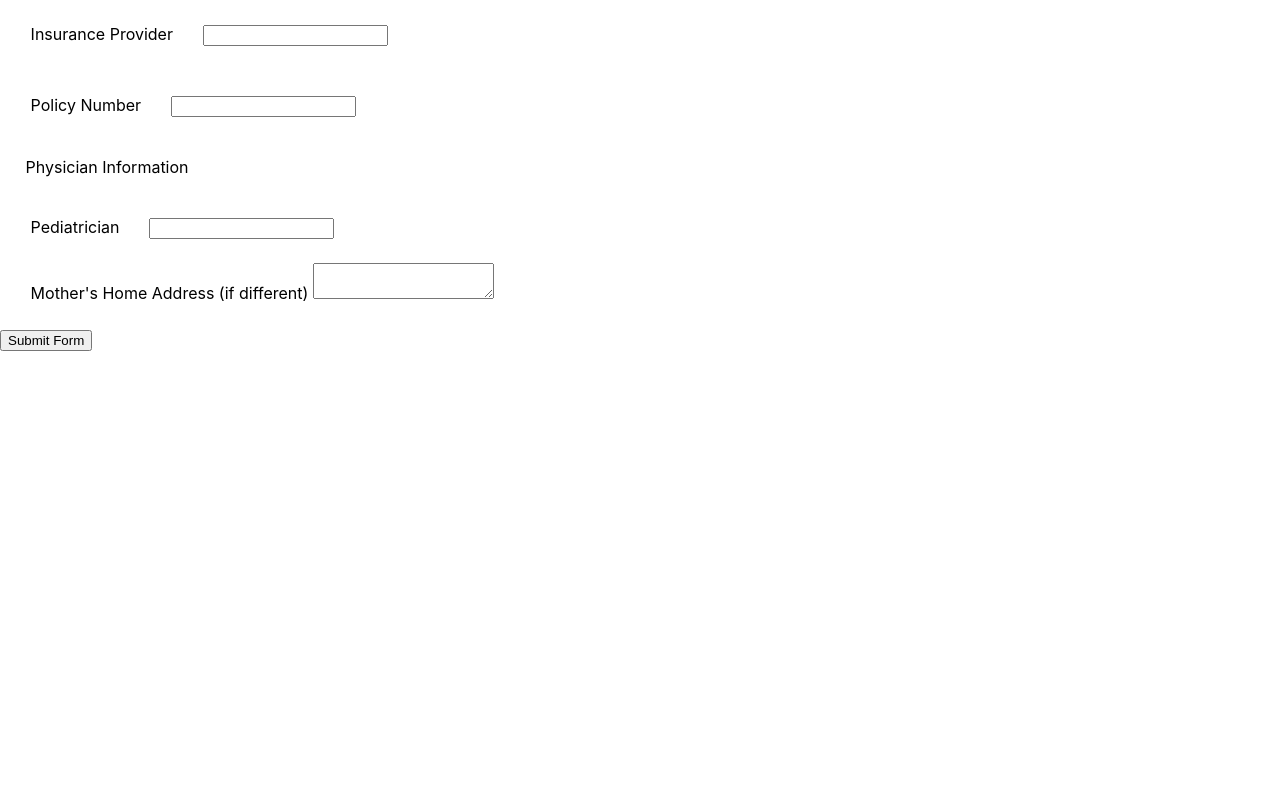
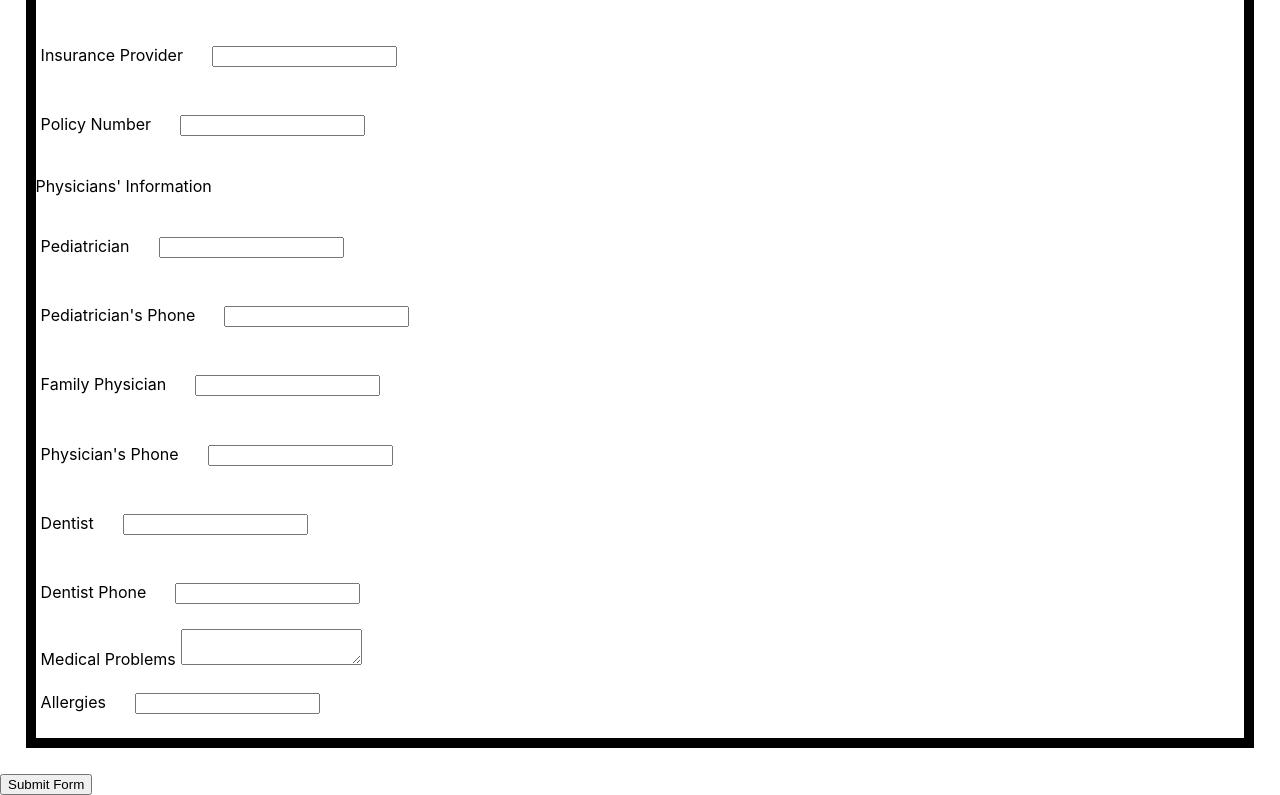
Before and after one commit to lmriii/enrollment, a React (Create React App) app in the folder enrollment/: page / in a window 1280 px wide. Shown: the part 2770-3565 px from the top of the page. Before the commit the page ends 3121 px from the top, so only its background shows below. Built offline with nearby package versions, Linux system fonts and the light colour scheme.

Commit message:
completed form sans styles

```diff
--- a/enrollment/src/components/Enrollment.js
+++ b/enrollment/src/components/Enrollment.js
@@ -26,6 +26,7 @@
             <header>
                 <h1>MIDTOWN PRIMARY SCHOOL</h1>
                 <h2>Student Emergency Information</h2>
+                {/* <h1 style={{ color: 'red', backgroundColor: 'yellow', fontSize: '100px' }}>Alison Rules</h1> */}
             </header>
 
             <form ref={form} onSubmit={sendEmailForm} className='enrollmentForm' name='form'>
@@ -267,8 +268,10 @@
 
                 </div>
                 <div style={{
-                    textAlign: 'left',
-                    margin: '2%'
+                    margin: '2%',
+                    borderWidth: '10px',
+                    borderStyle: 'solid'
+
                 }}>
 
                     <p>
@@ -283,8 +286,8 @@
                         </FormGroup>
                         <p>born on</p>
                         <FormGroup>
-                            <Label for="dob">Date of Birth</Label>
-                            <Input type="date" name="dob" id="dob" placeholder="date placeholder" />
+                            <Label for="dob2">Date of Birth</Label>
+                            <Input type="date" name="dob2" id="dob2" placeholder="date placeholder" />
                         </FormGroup>
                     </div>
                     <p>I/We as parents/guardians</p>
@@ -337,32 +340,48 @@
                     </FormGroup>
                     <h3>Insurance Information</h3>
                     <FormGroup>
-                        <Label for='insurance'>Insurance Provider</Label>
-                        <Input type='text' name='insurance' id='insurance' />
+                        <Label for='provider'>Insurance Provider</Label>
+                        <Input type='text' name='provider' id='provider' />
                     </FormGroup>
                     <FormGroup>
                         <Label for='policyNumber'>Policy Number</Label>
                         <Input type='text' name='policyNumber' id='policyNumber' />
                     </FormGroup>
-                    <p>Physician Information</p>
+                    <p>Physicians' Information</p>
                     <FormGroup>
                         <Label for='pediatrician'>Pediatrician</Label>
                         <Input type='text' name='pediatrician' id='pediatrician' />
                     </FormGroup>
                     <FormGroup>
-                        <Label for='momAddress'>Mother's Home Address (if different)</Label>
-                        <Input type='textarea' name='momAddress' id='momAddress' />
+                        <Label for='pediatricianPhone'>Pediatrician's Phone</Label>
+                        <Input type='tel' pattern="[0-9]{3}-[0-9]{3}-[0-9]{4}" name='pediatricianPhone' id='pediatricianPhone' />
                     </FormGroup>
+                    <FormGroup>
+                        <Label for='familyDoc'>Family Physician</Label>
+                        <Input type='text' name='familyDoc' id='familyDoc' />
+                    </FormGroup>
+                    <FormGroup>
+                        <Label for='docsPhone'>Physician's Phone</Label>
+                        <Input type='tel' pattern="[0-9]{3}-[0-9]{3}-[0-9]{4}" name='docsPhone' id='docsPhone' />
+                    </FormGroup>
+                    <FormGroup>
+                        <Label for='dentist'>Dentist</Label>
+                        <Input type='text' name='dentist' id='dentist' />
+                    </FormGroup>
+                    <FormGroup>
+                        <Label for='dentistPhone'>Dentist Phone</Label>
+                        <Input type='tel' pattern="[0-9]{3}-[0-9]{3}-[0-9]{4}" name='dentistPhone' id='dentistPhone' />
+                    </FormGroup>
+                    <FormGroup>
+                        <Label for='medicalProblems'>Medical Problems</Label>
+                        <Input type='textarea' name='medicalProblems' id='medicalProblems' />
+                    </FormGroup>
+                    <FormGroup>
+                        <Label for='allergies'>Allergies</Label>
+                        <Input type='text' name='allergies' id='allergies' />
+                    </FormGroup>
+
                 </div>
-
-
-
-
-
-
-
-
-
                 <Button>Submit Form</Button>
             </form>
         </>
```
